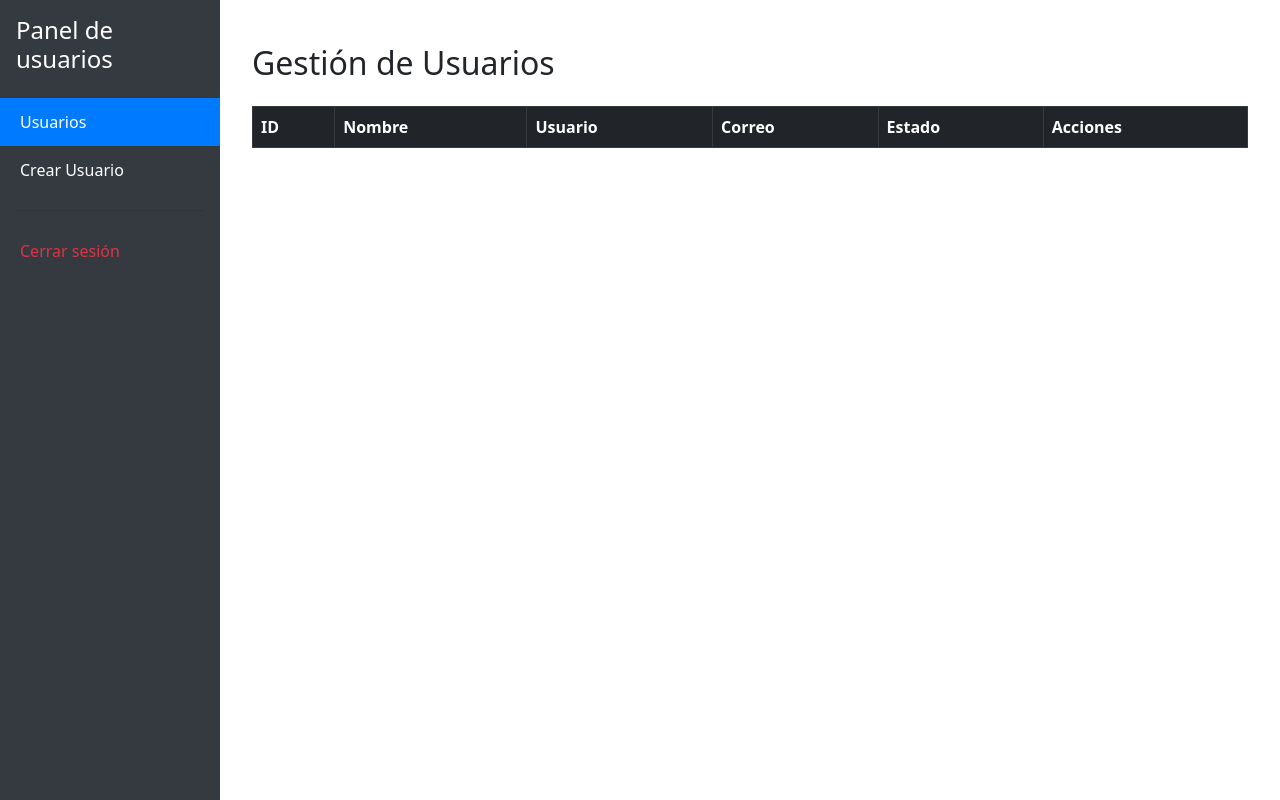
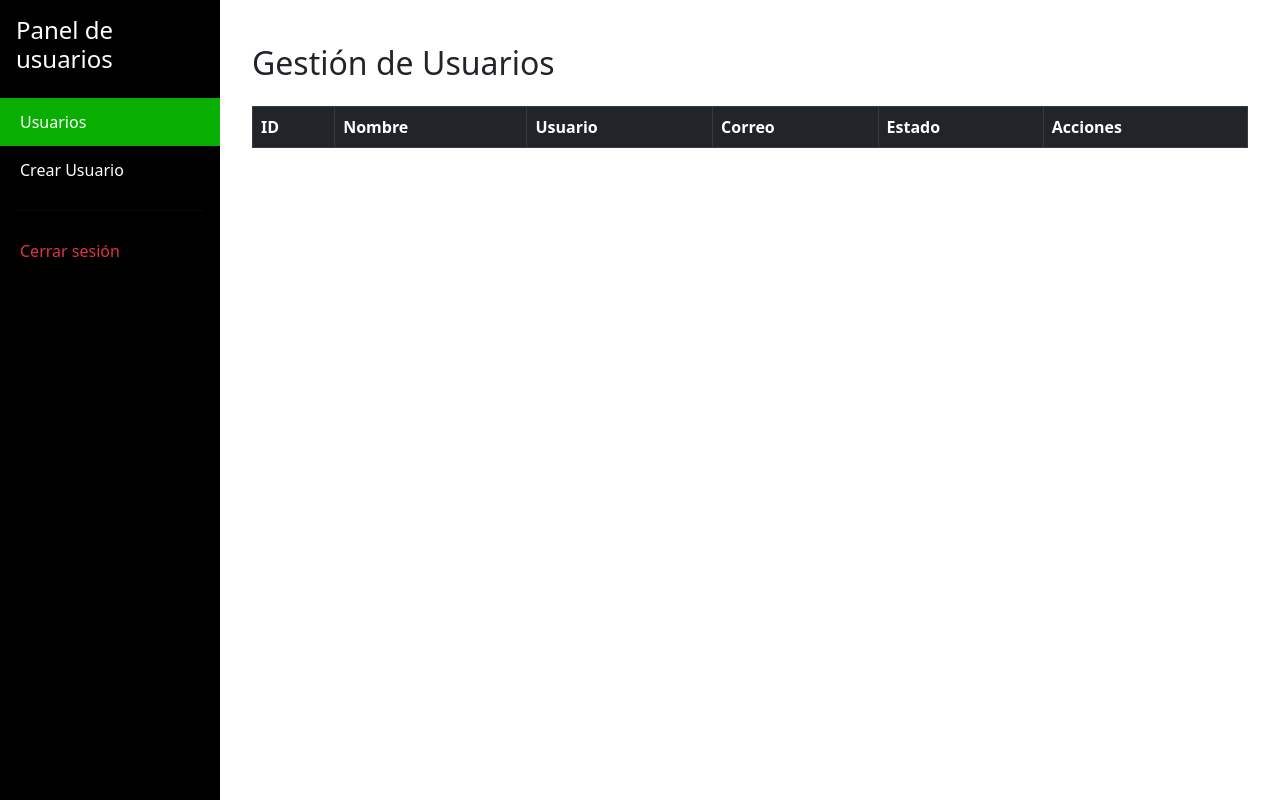
Before and after one commit to cehg04/proyecto-login-funcional, a FastAPI app: page /menu.html in a window 1280 px wide. Run offline with FastAPI, Linux system fonts and the light colour scheme; data that the repository does not hold is empty.

Commit message:
se cambiaron colores del login

```diff
--- a/frontend/templates/menu.html
+++ b/frontend/templates/menu.html
@@ -13,7 +13,7 @@
         #sidebar {
             width: 220px;
             height: 100vh;
-            background-color: #343a40;
+            background-color: black;
             position: fixed;
         }
 
@@ -26,7 +26,7 @@
 
         #sidebar a:hover,
         #sidebar a.active {
-            background-color: #007bff;
+            background-color: #09af00;
         }
 
         /* Contenido principal a la derecha */
```
